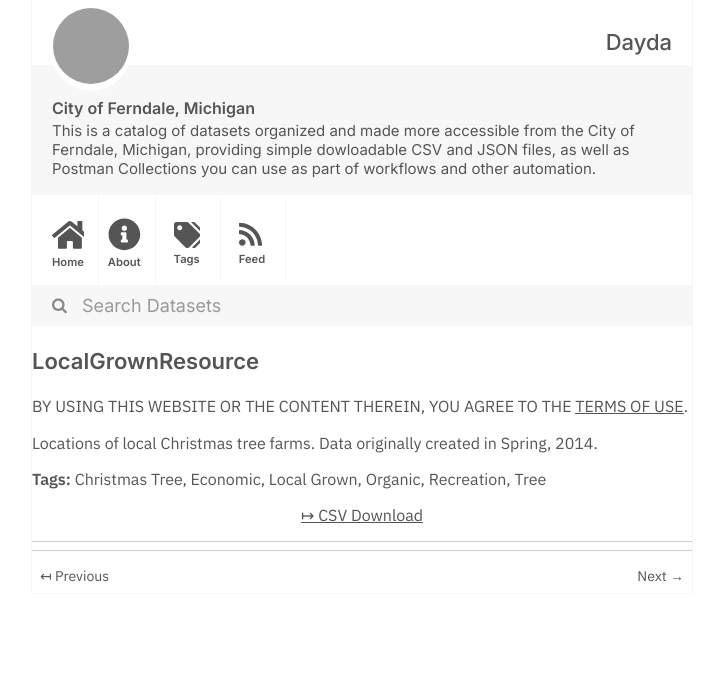
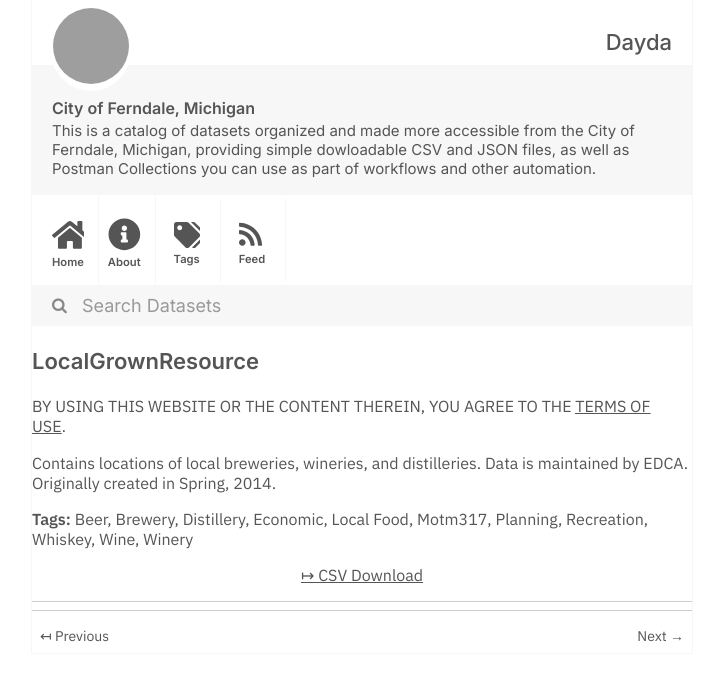
Before and after one commit to dayda-entities/city-of-ferndale-michigan, a Jekyll site: the page built from _posts/2020-11-12-localgrownresource.md, in a window 1280 px wide, cut to the strip 0-681 px from the top of the page. Shown: the whole strip, without its empty margins (278-996 px from the left). Built offline with Jekyll 4.4.1, drawn with Linux system fonts in a browser that asks for light colours; grey boxes are pictures that could not be loaded.

Commit message:
Publish Data

```diff
--- a/_posts/2020-11-12-localgrownresource.md
+++ b/_posts/2020-11-12-localgrownresource.md
@@ -1,22 +1,35 @@
 ---
 title: LocalGrownResource
-created: '2020-11-12T12:28:16.476418'
-modified: '2020-11-12T12:28:16.476429'
+created: '2020-11-12T12:28:17.867842'
+modified: '2020-11-12T12:28:17.867848'
 state: active
 type: dataset
 tags:
-  - Christmas Tree
+  - Beer
+  - Brewery
+  - Distillery
   - Economic
-  - Local Grown
-  - Organic
+  - Local Food
+  - Motm317
+  - Planning
   - Recreation
-  - Tree
+  - Whiskey
+  - Wine
+  - Winery
 groups:
   - Local Government
 csv_url: >-
-  https://data.ferndalemi.gov/datasets/09e6c0118b754d2f83f1c7d5e4fdb7d0_0.csv?outSR=%7B%22latestWkid%22%3A3857%2C%22wkid%22%3A102100%7D
+  https://data.ferndalemi.gov/datasets/475b5e412b384f4aa16448379159081e_0.csv?outSR=%7B%22latestWkid%22%3A3857%2C%22wkid%22%3A102100%7D
 json_url: ''
 layout: post
 
 ---
-<p>BY USING THIS WEBSITE OR THE CONTENT THEREIN, YOU AGREE TO THE <u><a href='https://www.oakgov.com/open-data-terms'>TERMS OF USE</a></u><span style='font-family: &quot;Avenir Next W01&quot;, &quot;Avenir Next W00&quot;, &quot;Avenir Next&quot;, Avenir, &quot;Helvetica Neue&quot;, Helvetica, Arial, sans-serif; font-size: 17px;'>.</span></p><p>Locations of local Christmas tree farms. Data originally created in Spring, 2014.</p>
+
+
+
+
+
+
+
+
+<p>BY USING THIS WEBSITE OR THE CONTENT THEREIN, YOU AGREE TO THE <u><a href='https://www.oakgov.com/open-data-terms'>TERMS OF USE</a></u><span style='font-family: &quot;Avenir Next W01&quot;, &quot;Avenir Next W00&quot;, &quot;Avenir Next&quot;, Avenir, &quot;Helvetica Neue&quot;, Helvetica, Arial, sans-serif; font-size: 17px;'>. </span></p><p>Contains locations of local breweries, wineries, and distilleries. Data is maintained by EDCA. Originally created in Spring, 2014.</p>
```
